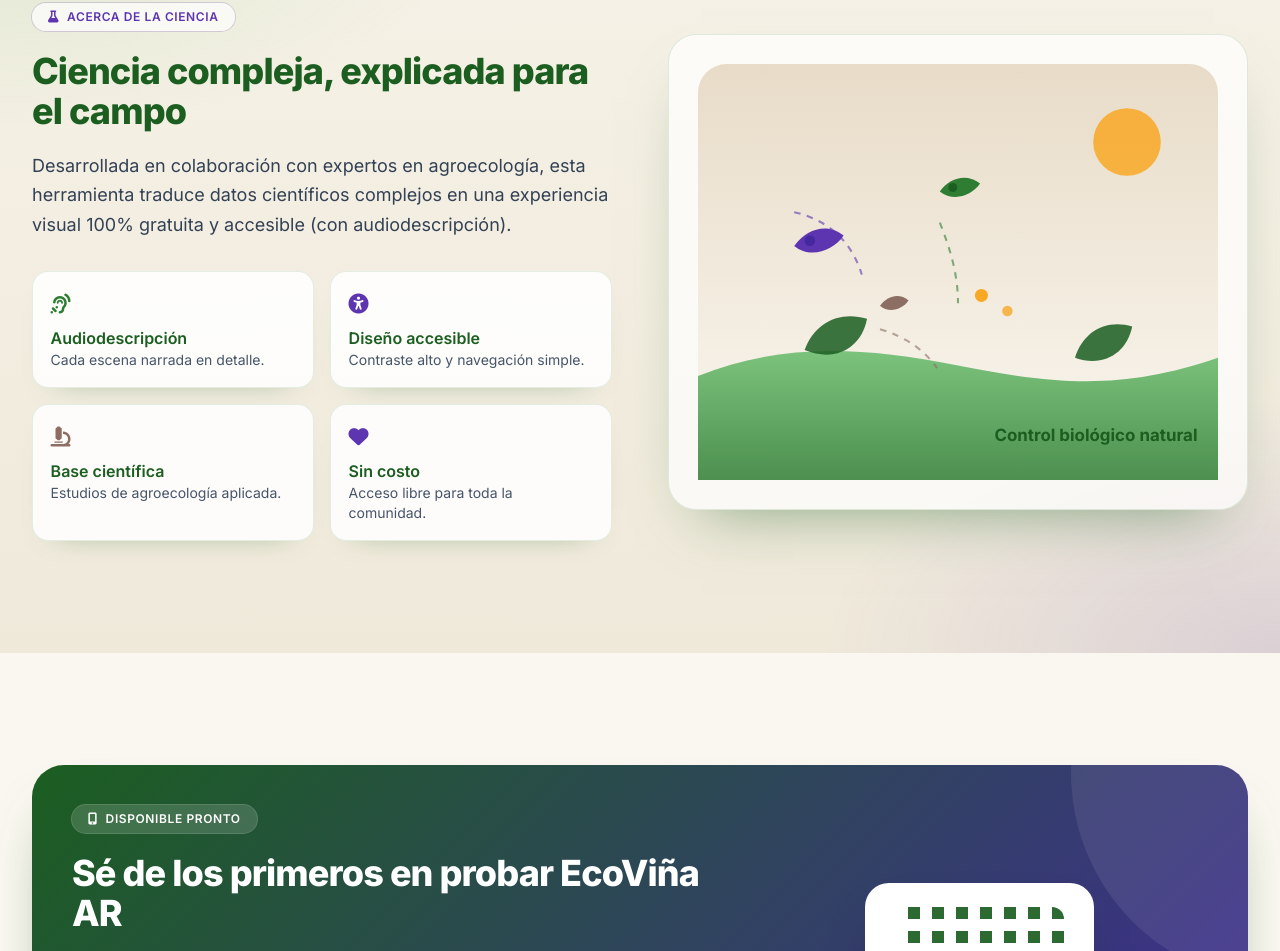
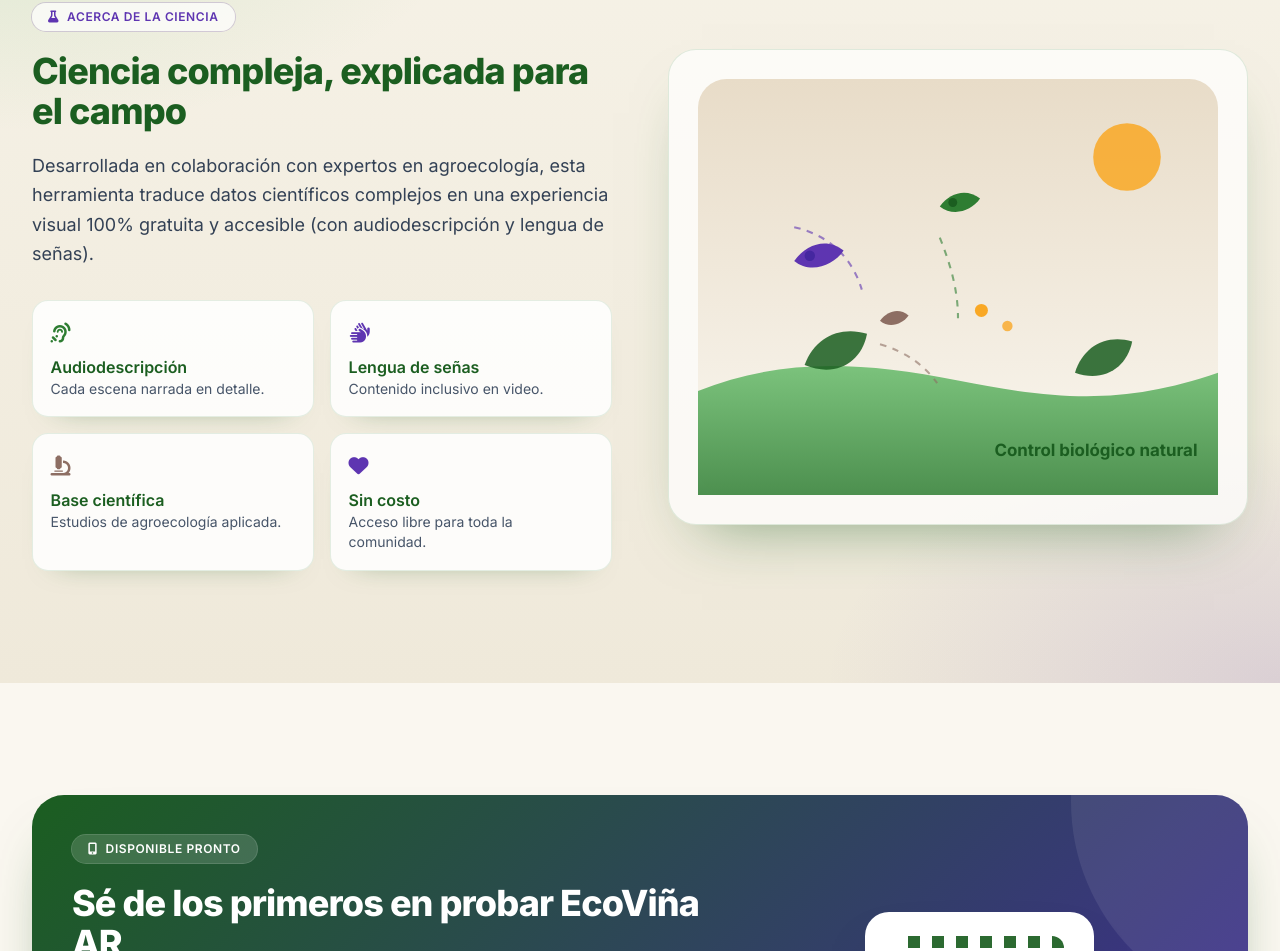
Before and after one commit to carlosriosg/ecovina-ar, a website: page index.html in a window 1280 px wide. Shown: the part 1757-2708 px from the top of the page. Drawn offline with nearby package versions, Linux system fonts and the light colour scheme.

Commit message:
Revert "Quita la referencia a lengua de senas y ajusta tarjeta de accesibilidad"
This reverts commit 13006218b43689ce50d94a57732208c95f9fd88a.

```diff
--- a/index.html
+++ b/index.html
@@ -304,7 +304,7 @@
               Ciencia compleja, explicada para el campo
             </h2>
             <p class="mt-5 text-lg leading-relaxed text-slate-700">
-              Desarrollada en colaboración con expertos en agroecología, esta herramienta traduce datos científicos complejos en una experiencia visual 100% gratuita y accesible (con audiodescripción).
+              Desarrollada en colaboración con expertos en agroecología, esta herramienta traduce datos científicos complejos en una experiencia visual 100% gratuita y accesible (con audiodescripción y lengua de señas).
             </p>
 
             <div class="mt-8 grid gap-4 sm:grid-cols-2">
@@ -314,9 +314,9 @@
                 <p class="text-sm text-slate-600">Cada escena narrada en detalle.</p>
               </div>
               <div class="mini-tarjeta">
-                <i class="fa-solid fa-universal-access text-uva text-xl" aria-hidden="true"></i>
-                <p class="mt-2 font-semibold text-hojaOscuro">Diseño accesible</p>
-                <p class="text-sm text-slate-600">Contraste alto y navegación simple.</p>
+                <i class="fa-solid fa-hands text-uva text-xl" aria-hidden="true"></i>
+                <p class="mt-2 font-semibold text-hojaOscuro">Lengua de señas</p>
+                <p class="text-sm text-slate-600">Contenido inclusivo en video.</p>
               </div>
               <div class="mini-tarjeta">
                 <i class="fa-solid fa-microscope text-tierra text-xl" aria-hidden="true"></i>
```
Also changed, not shown: README.md.
